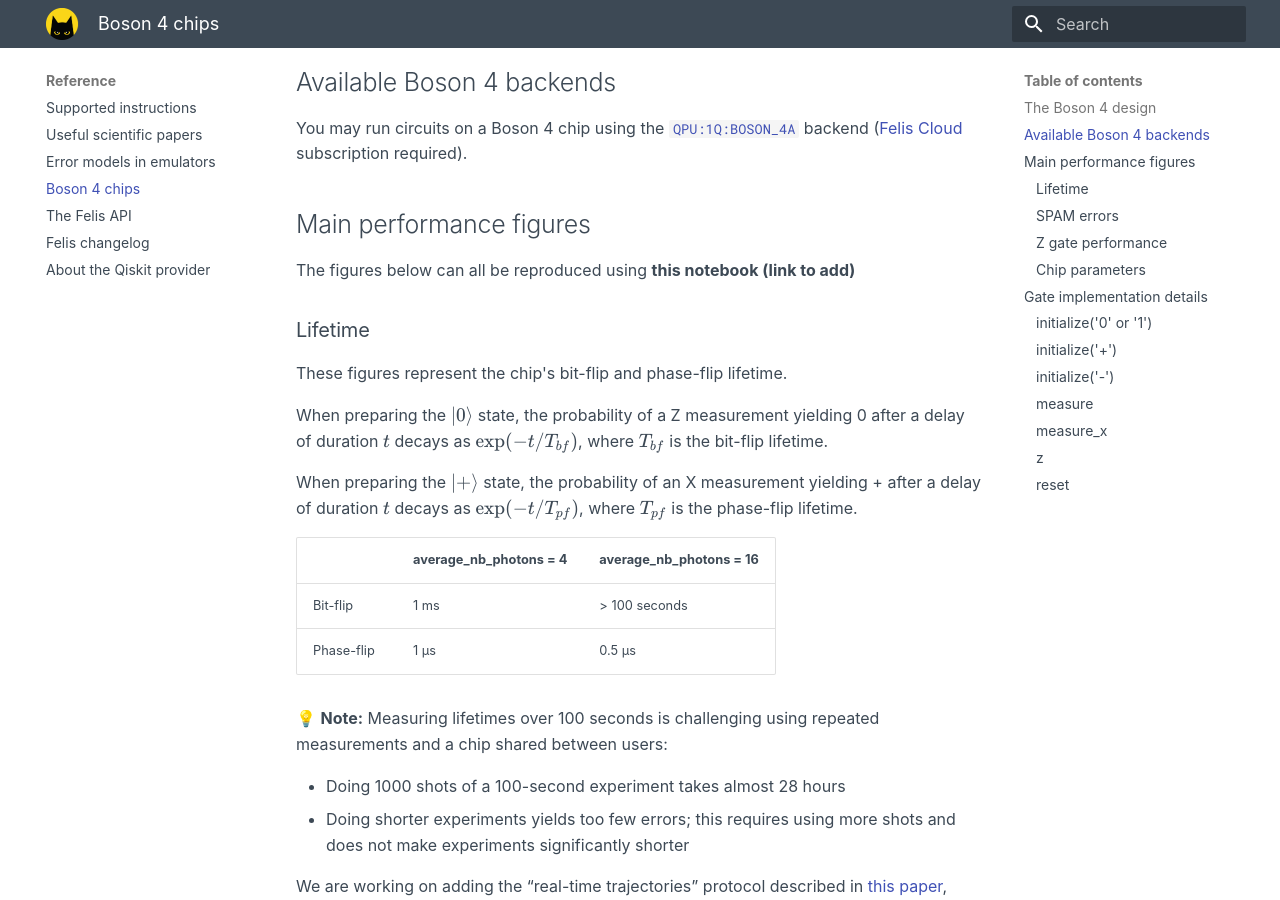
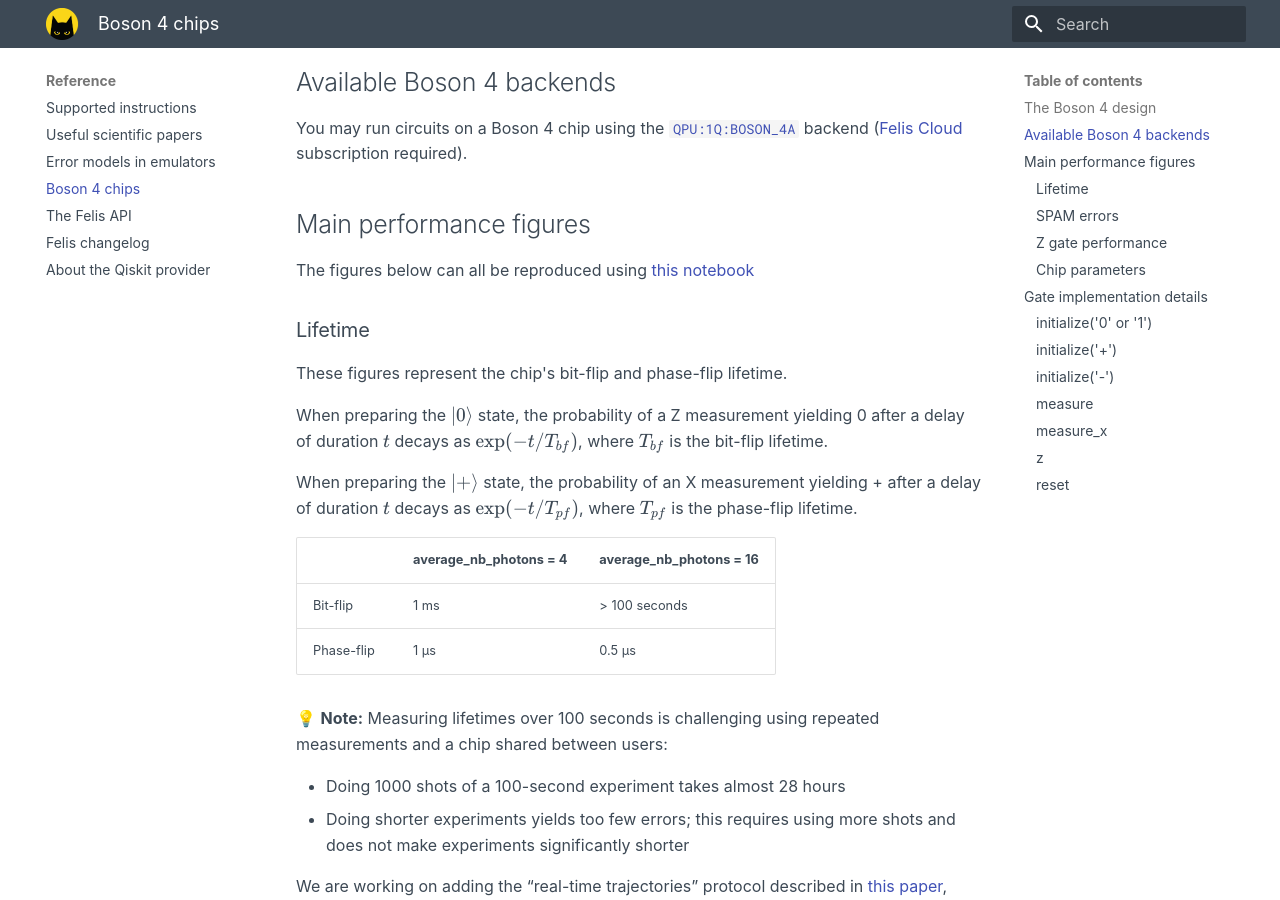
Before and after one commit to Alice-Bob-SW/felis, an MkDocs documentation site: the page built from docs/reference/boson_4_chips.md, in a window 1280 px wide and 900 px high, scrolled down 1278 px. Built offline with MkDocs 1.6.1 and Material for MkDocs 9.7.7, drawn with Linux system fonts in a browser that asks for light colours.

Commit message:
Added notebook link

```diff
--- a/docs/reference/boson_4_chips.md
+++ b/docs/reference/boson_4_chips.md
@@ -26,7 +26,7 @@
 
 ## Main performance figures
 
-The figures below can all be reproduced using **this notebook (link to add)**
+The figures below can all be reproduced using [this notebook](https://github.com/Alice-Bob-SW/felis/blob/main/samples/1_hardware_experiments/2%20-%20Boson%204%20tutorial.ipynb)
 
 ### Lifetime
 
```
